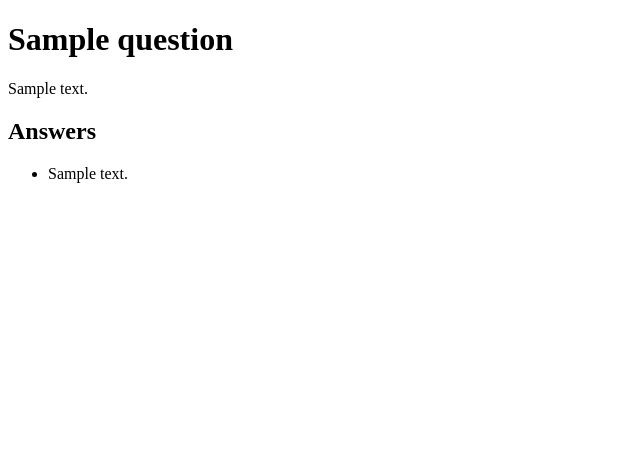
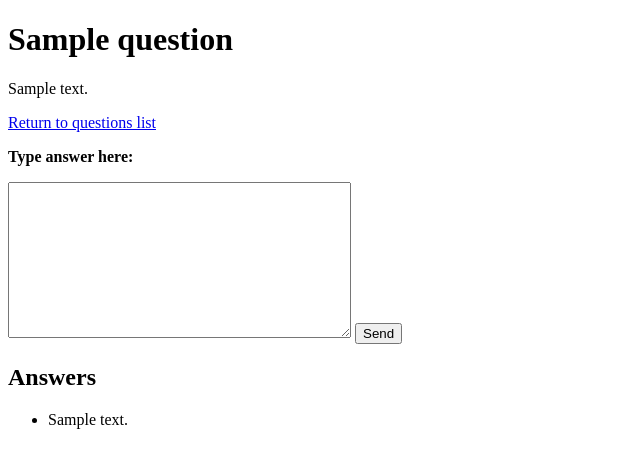
Before and after one commit to Walter-Kovacs/WebTech_MailRu_Stepik, a Django app: page /question/1/ in a window 1280 px wide. Shown: the top 468 px of the page, without its empty margins (0-640 px from the left). Run offline with Django 3.2, Linux system fonts and the light colour scheme; tables that the repository leaves empty hold one stand-in row (values such as "Sample post").

Commit message:
Ask form and answer form

```diff
--- /dev/null
+++ b/web/ask/qa/forms.py
@@ -0,0 +1,45 @@
+from django import forms
+from .models import Question, Answer
+
+
+class AskForm(forms.Form):
+    title = forms.CharField(max_length=100)
+    text = forms.CharField(widget=forms.Textarea)
+
+    def clean_title(self):
+        title = self.cleaned_data['title']
+        return title
+
+    def clean_text(self):
+        text = self.cleaned_data['text']
+        return text
+
+    def save(self):
+        question = Question(**self.cleaned_data)
+        question.save()
+        return question
+
+
+class AnswerForm(forms.Form):
+    text = forms.CharField(widget=forms.Textarea)
+    question = Question()
+
+    '''
+    def __init__(self, q, **kwargs):
+        self.question = question
+        super(AnswerForm, self).__init__(**kwargs)
+    '''
+
+    def clean_text(self):
+        text = self.cleaned_data['text']
+        return text
+
+    def clean_question(self):
+        question = self.cleaned_data['question']
+        return question
+
+    def save(self):
+        answer = Answer(**self.cleaned_data)
+        answer.question = Question.objects.get(id=self.question_id)
+        answer.save()
+        return answer
--- a/web/ask/qa/models.py
+++ b/web/ask/qa/models.py
@@ -13,16 +13,19 @@ class QuestionManager(models.Manager):
 class Question(models.Model):
     title = models.CharField(max_length=255)
     text = models.TextField()
-    added_at = models.DateField(auto_now_add=True)
+    added_at = models.DateTimeField(auto_now_add=True)
     rating = models.IntegerField(default=0)
     author = models.ForeignKey(User, blank=True, null=True, on_delete=models.DO_NOTHING)
     likes = models.ManyToManyField(User, related_name="likes")
 
     objects = QuestionManager()
 
+    def get_url(self):
+        return '/question/' + str(self.id) + '/'
+
 
 class Answer(models.Model):
     text = models.TextField()
-    added_at = models.DateField(auto_now_add=True)
+    added_at = models.DateTimeField(auto_now_add=True)
     question = models.ForeignKey(Question, on_delete=models.DO_NOTHING)
     author = models.ForeignKey(User, blank=True, null=True, on_delete=models.DO_NOTHING)
--- a/web/ask/qa/templates/question.html
+++ b/web/ask/qa/templates/question.html
@@ -7,6 +7,13 @@
 <body>
 <h1>{{ question.title }}</h1>
 {{question.text}}
+<p><a href="/">Return to questions list</a></p>
+<form method="POST" action="/question/{{ question.id }}/">
+    {% csrf_token %}
+    <p><b>Type answer here:</b></p>
+    {{ new_answer_form.text }}
+    <button type="submit">Send</button>
+</form>
 <h2>Answers</h2>
 <ul>
     {% for answer in answers %}
--- a/web/ask/qa/templates/questions_paginator.html
+++ b/web/ask/qa/templates/questions_paginator.html
@@ -6,6 +6,7 @@
 </head>
 <body>
 <h1>Questions</h1>
+<a href="/ask/">Ask question</a>
 <ul>
     {% for question in questions_list %}
     <li>
--- a/web/ask/qa/urls.py
+++ b/web/ask/qa/urls.py
@@ -6,7 +6,7 @@ urlpatterns = [
     path('login/', views.test),
     path('signup/', views.test),
     path('question/<int:question_id>/', views.question_page),
-    path('ask/', views.test),
+    path('ask/', views.add_question),
     path('popular/', views.questions_paginator, {'paginator_type': 'popular'}),
     path('new/', views.test)
 ]
--- a/web/ask/qa/views.py
+++ b/web/ask/qa/views.py
@@ -1,7 +1,8 @@
 from django.core.paginator import Paginator, EmptyPage
 from django.shortcuts import render
-from django.http import HttpResponse, Http404, HttpResponseServerError
+from django.http import HttpResponse, Http404, HttpResponseServerError, HttpResponseRedirect
 
+from .forms import AskForm, AnswerForm
 from .models import Question, Answer
 
 
@@ -58,9 +59,31 @@ def question_page(request, question_id):
     except Question.DoesNotExist:
         raise Http404
 
-    answers = Answer.objects.filter(question_id=question_id)
+    if request.method == 'POST':
+        new_answer_form = AnswerForm(request.POST)
+        new_answer_form.question_id = question_id
+        if new_answer_form.is_valid():
+            new_answer_form.save()
+            return HttpResponseRedirect(question.get_url())
+    else:
+        new_answer_form = AnswerForm()
+        answers = Answer.objects.filter(question_id=question_id)
 
     return render(request, 'question.html', {
         'question': question,
-        'answers': answers
+        'answers': answers,
+        'new_answer_form': new_answer_form,
     })
+
+
+def add_question(request):
+    if request.method == 'POST':
+        form = AskForm(request.POST)
+        if form.is_valid():
+            question = form.save()
+            return HttpResponseRedirect(question.get_url())
+
+    else:
+        form = AskForm()
+
+    return render(request, 'ask_question.html', {'form': form})
```
Also changed, not shown: web/ask/qa/templates/ask_question.html (added, +15 -0 lines), web/ask/qa/migrations/0004_auto_20200524_1744.py (added), 1 other file.
